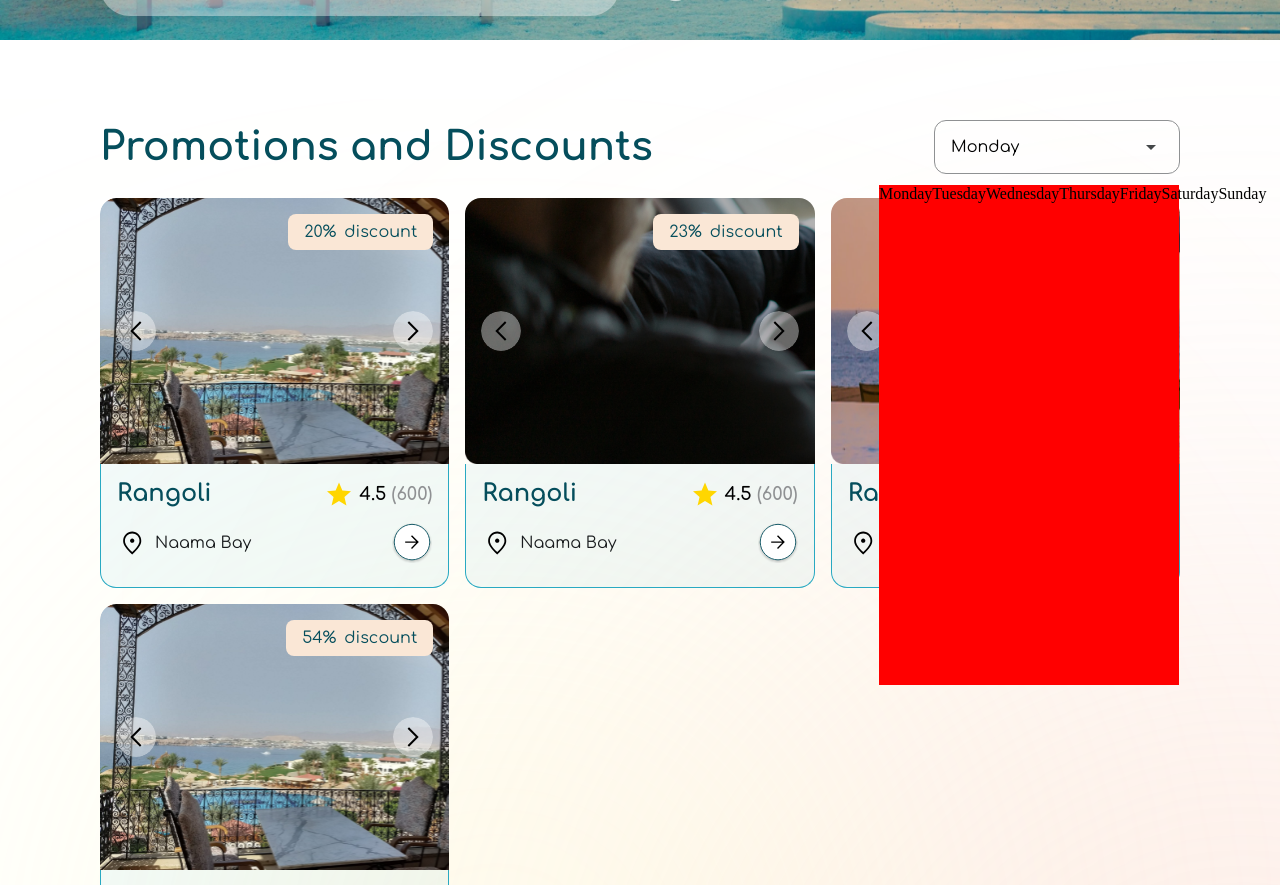
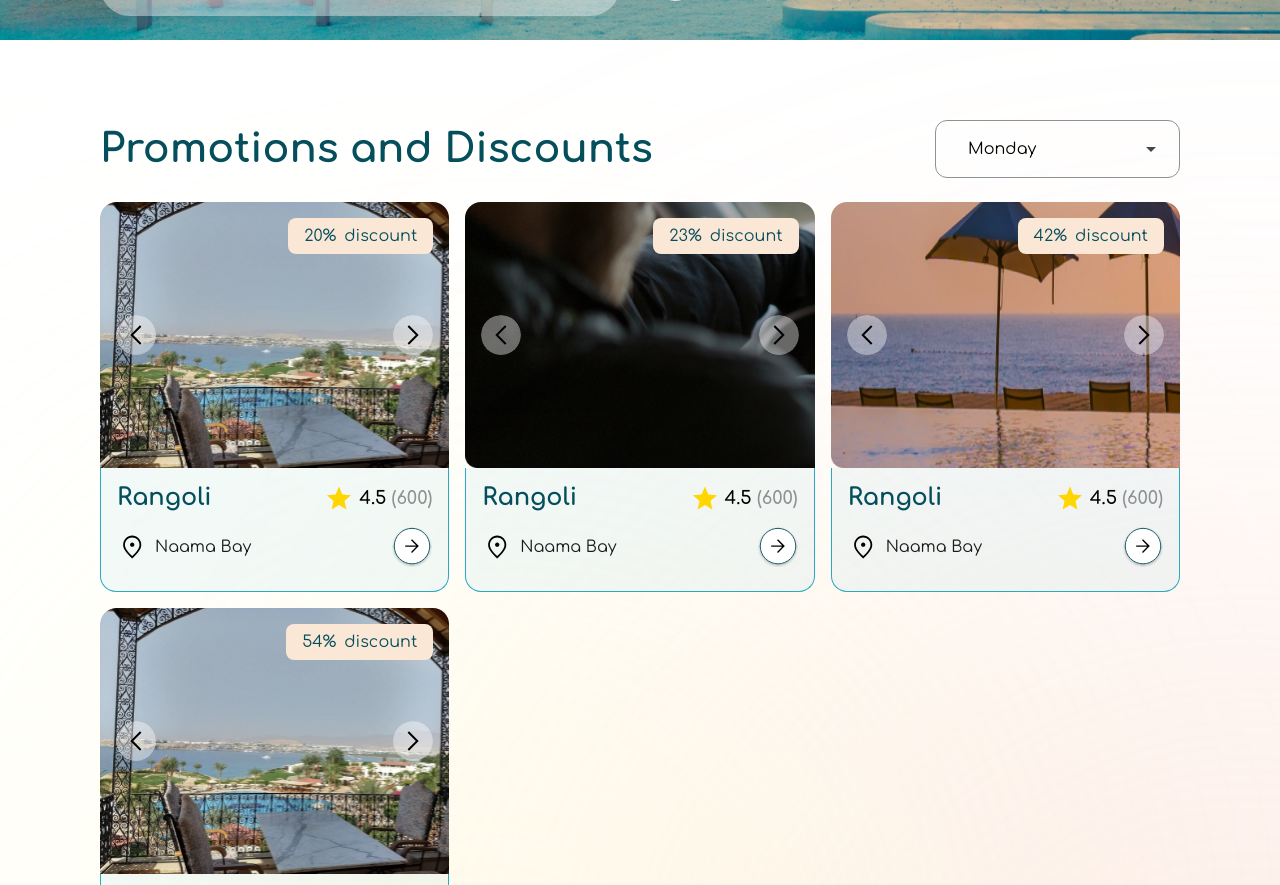
Before and after one commit to okuruchimas/sharm-el-sheikh, a Next.js app: page / in a window 1280 px wide. Shown: the part 760-1645 px from the top of the page. Built offline with nearby package versions, Linux system fonts and the light colour scheme.

Commit message:
added filter

```diff
--- a/components/layout/filters/index.tsx
+++ b/components/layout/filters/index.tsx
@@ -1,9 +1,13 @@
 import React, { useState } from "react";
-import LinkButton from "../link-button";
 import styled from "@emotion/styled";
 
-const sortArr = [
-  { display_value: "Monday", key: "monday" },
+interface ISortArr {
+  display_value: string;
+  key: string;
+}
+
+const sortArr: ISortArr[] = [
+  { display_value: "Sharm El Mayaaaa", key: "monday" },
   { display_value: "Tuesday", key: "tuesday" },
   { display_value: "Wednesday", key: "wednesday" },
   { display_value: "Thursday", key: "thursday" },
@@ -13,22 +17,45 @@ const sortArr = [
 ];
 
 const Filters = () => {
-  const [isOpen, setIsOpen] = useState<boolean>(false);
-  const [currentKey, setCurrentKey] = useState<string>("monday");
-  const [currentValue, setCurrentValue] = useState<string>("Monday");
+  const [menuVisible, setMenuVisible] = useState<boolean>(false);
+  const [currentObj, setCurrentObj] = useState<ISortArr>({
+    display_value: "Monday",
+    key: "monday",
+  });
+
+  const toggleMenu = () => {
+    setMenuVisible(!menuVisible);
+  };
+
+  const changeHandler = ({ display_value, key }: ISortArr) => {
+    setCurrentObj({ display_value, key });
+    setMenuVisible(false);
+  };
 
   return (
     <Wrapper>
-      <Text>{currentValue}</Text>
-      <IconDown
+      <Select>
+        <Text>{currentObj.display_value}</Text>
+        <Arrow
           src={"images/icons/promotions-section/arrow-down.svg"}
-        alt="icon-down"
+          alt={"arrow"}
+          menuVisible={menuVisible}
+          onClick={toggleMenu}
         />
+      </Select>
+      {menuVisible ? (
         <SelectList>
           {sortArr.map(({ display_value, key }) => (
-          <ListItem key={key}>{display_value}</ListItem>
+            <ListItem
+              key={key}
+              onClick={() => changeHandler({ display_value, key })}
+              isYellow={currentObj.display_value === display_value}
+            >
+              {display_value}
+            </ListItem>
           ))}
         </SelectList>
+      ) : null}
     </Wrapper>
   );
 };
@@ -37,18 +64,13 @@ export default Filters;
 
 const Wrapper = styled.div`
   position: relative;
-  min-width: 246px;
-  height: 54px;
-  display: flex;
-  flex-direction: row;
-  justify-content: space-between;
-  align-items: center;
+  min-width: 245px;
   padding: 16px;
-
   border: 1px solid ${({ theme: { colors } }) => colors.grey1};
   border-radius: 12px;
 
   @media (${({ theme: { breakpoints } }) => breakpoints.mobile}) {
+    min-width: 167px;
   }
 `;
 
@@ -58,21 +80,57 @@ const Text = styled.span`
   text-align: center;
 
   @media (${({ theme: { breakpoints } }) => breakpoints.mobile}) {
-    font-size: ${({ theme: { fontSize } }) => fontSize.fontS12};
+    font-size: ${({ theme: { fontSize } }) => fontSize.fontS14};
   }
 `;
-
-const IconDown = styled.img``;
 
 const SelectList = styled.div`
   position: absolute;
   top: 64px;
   right: 0;
   z-index: 10;
-
-  height: 500px;
-  width: 300px;
-  background: red;
+  display: flex;
+  flex-direction: column;
+  //padding: 8px 0;
+  border-radius: 4px;
+  gap: 12px;
+  box-shadow: 0 1px 3px 1px rgba(0, 0, 0, 0.15);
+  background: ${({ theme: { colors } }) => colors.white3};
 `;
 
-const ListItem = styled.span``;
+const ListItem = styled.span<{ isYellow: boolean }>`
+  min-width: 200px;
+  min-height: 48px;
+  padding: 8px 12px;
+  font-size: 16px;
+  display: flex;
+  align-items: center;
+  font-family: Comfortaa, serif;
+  cursor: pointer;
+  gap: 12px;
+  background-color: ${({ isYellow }) =>
+    isYellow ? "rgba(255, 185, 1, 0.2)" : "initial"};
+
+  @media (${({ theme: { breakpoints } }) => breakpoints.mobile}) {
+    min-width: 167px;
+  }
+`;
+
+const Arrow = styled.img<{ menuVisible: boolean }>`
+  transition: 0.3s;
+  transform: ${({ menuVisible }) => (menuVisible ? " rotate(180deg)" : null)};
+`;
+
+const Select = styled.div`
+  min-width: 60px;
+  display: flex;
+  flex-direction: row;
+  gap: 6px;
+  align-items: center;
+  cursor: pointer;
+  padding-left: 16px;
+  justify-content: space-between;
+
+  @media (${({ theme: { breakpoints } }) => breakpoints.mobile}) {
+  }
+`;
--- a/components/layout/header/children/language-selector.tsx
+++ b/components/layout/header/children/language-selector.tsx
@@ -62,9 +62,9 @@ const Wrap = styled.div`
   position: relative;
   background-color: transparent;
   border: none;
-  color: #054e5c;
+  color: ${({ theme: { colors } }) => colors.blue};
   text-transform: uppercase;
-  font-size: 18px;
+  font-size: ${({ theme: { fontSize } }) => fontSize.fontS18};
   font-family: Comfortaa, serif;
 `;
 
@@ -86,9 +86,9 @@ const ListWrap = styled.div`
   flex-direction: column;
   align-items: center;
   width: max-content;
-  background: #ffff;
+  background: ${({ theme: { colors } }) => colors.white};
   border-radius: 4px;
-  @media (max-width: 1024px) {
+  @media (${({ theme: { breakpoints } }) => breakpoints.mobile}) {
     flex-direction: row;
     top: 44px;
     right: auto;
@@ -106,7 +106,7 @@ const ListItem = styled.span<{ isYellow: boolean }>`
   padding: 8px 16px;
   border-radius: 4px;
   text-align: center;
-  @media (max-width: 1024px) {
+  @media (${({ theme: { breakpoints } }) => breakpoints.mobile}) {
     padding: 20px 24px;
   }
 `;
--- a/components/sections/promotions/index.tsx
+++ b/components/sections/promotions/index.tsx
@@ -73,6 +73,7 @@ const Title = styled.h2`
 const FiltersWrap = styled.div`
   display: flex;
   justify-content: space-between;
+  align-items: center;
 `;
 
 const MobLink = styled.div`
--- a/context/theme/styled.d.ts
+++ b/context/theme/styled.d.ts
@@ -5,6 +5,7 @@ declare module "@emotion/react" {
     colors: {
       white: string;
       white2: string;
+      white3: string;
       grey1: string;
       grey2: string;
       grey3: string;
--- a/context/theme/theme.ts
+++ b/context/theme/theme.ts
@@ -2,6 +2,7 @@ export const theme = {
   colors: {
     white: "#fff",
     white2: "#FAE7D6",
+    white3: "#FEFEFE",
     grey1: "#8f9193",
     grey2: "#5c5f61",
     grey3: "#757779",
```
Lines whose indentation alone changed are shown as unchanged.
